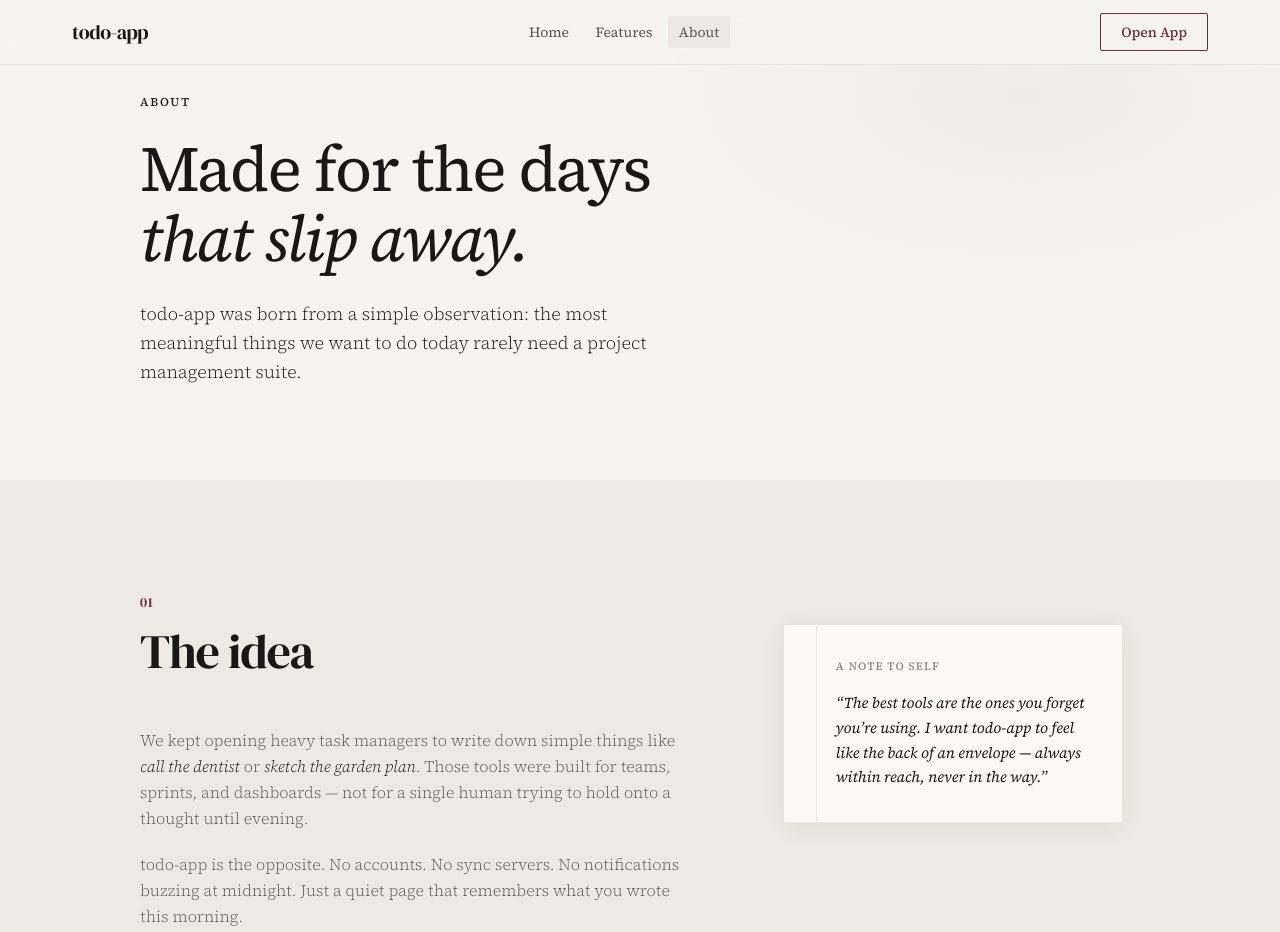
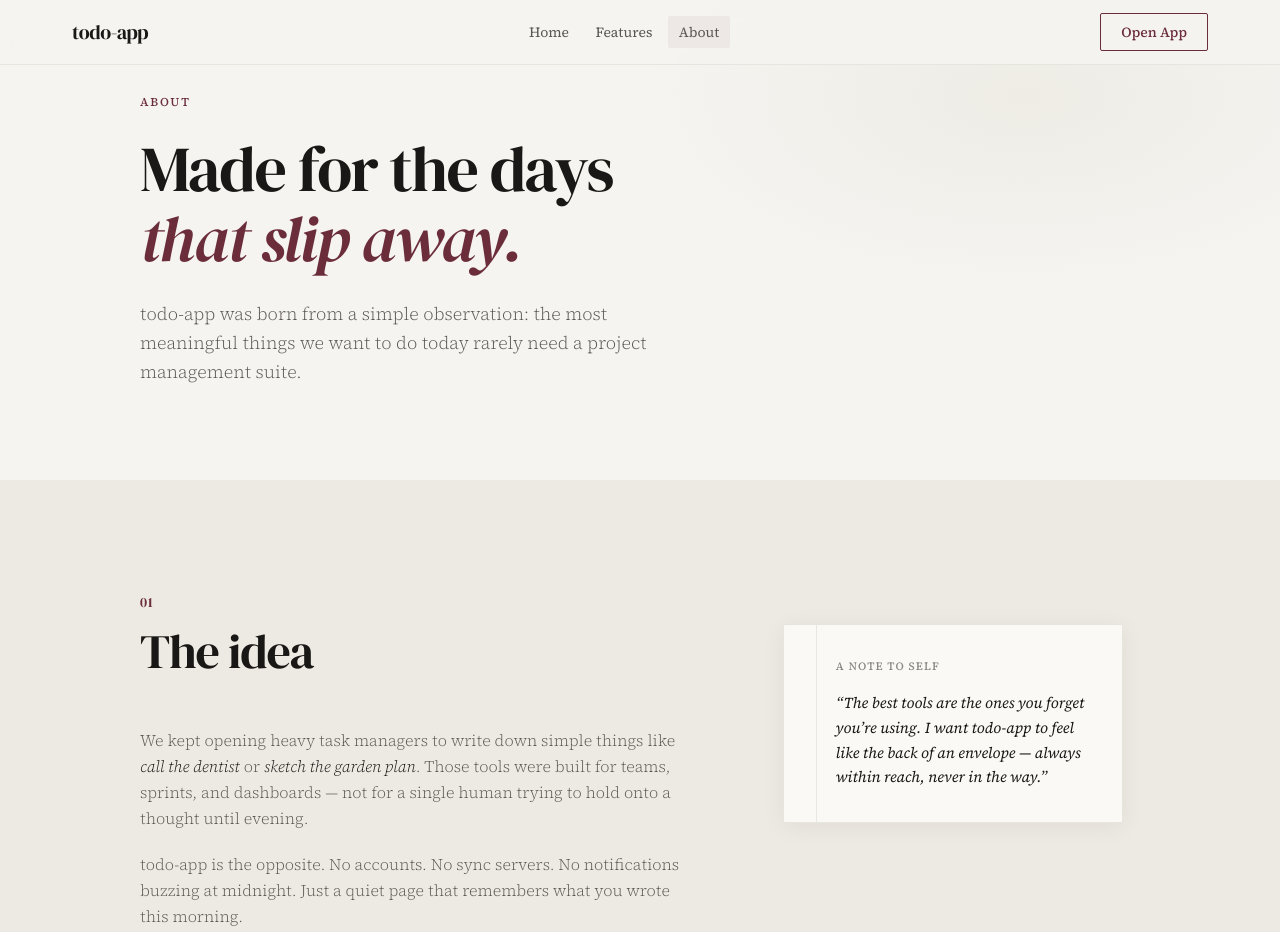
Before and after one commit to abijith-suresh/todo-app, an Astro site: page /about in a window 1280 px wide. Shown: the top 932 px of the page. Built offline with nearby package versions, Linux system fonts and the light colour scheme; Astro itself is replaced by a stand-in of ours.

Commit message:
fix(css): migrate remaining mk- tokens in PageHeader.astro

```diff
--- a/src/components/marketing/PageHeader.astro
+++ b/src/components/marketing/PageHeader.astro
@@ -19,17 +19,17 @@ const { kicker, titlePrefix, titleEmphasis, subtitle } = Astro.props;
   </div>
   <div class="max-w-[1000px] mx-auto w-full relative z-1">
     <p
-      class="font-mk-body text-xs font-medium uppercase tracking-[0.15em] text-mk-accent mb-6 animate-mk-fade-in-up duration-[600ms] delay-[100ms]"
+      class="font-body text-xs font-medium uppercase tracking-[0.15em] text-accent mb-6 animate-fade-in-up duration-[600ms] delay-[100ms]"
     >
       {kicker}
     </p>
     <h1
-      class="font-mk-display text-[clamp(2.5rem,5vw,4rem)] font-normal leading-[1.1] tracking-tight text-mk-text mb-6 animate-mk-fade-in-up duration-[800ms] delay-[200ms]"
+      class="font-display text-[clamp(2.5rem,5vw,4rem)] font-normal leading-[1.1] tracking-tight text-ink mb-6 animate-fade-in-up duration-[800ms] delay-[200ms]"
     >
-      {titlePrefix}<br /><em class="text-mk-accent italic">{titleEmphasis}</em>
+      {titlePrefix}<br /><em class="text-accent italic">{titleEmphasis}</em>
     </h1>
     <p
-      class="font-mk-body text-[clamp(1rem,1.4vw,1.15rem)] font-light leading-relaxed text-mk-text-secondary max-w-[520px] animate-mk-fade-in-up duration-[800ms] delay-[350ms]"
+      class="font-body text-[clamp(1rem,1.4vw,1.15rem)] font-light leading-relaxed text-ink-secondary max-w-[520px] animate-fade-in-up duration-[800ms] delay-[350ms]"
     >
       {subtitle}
     </p>
```
